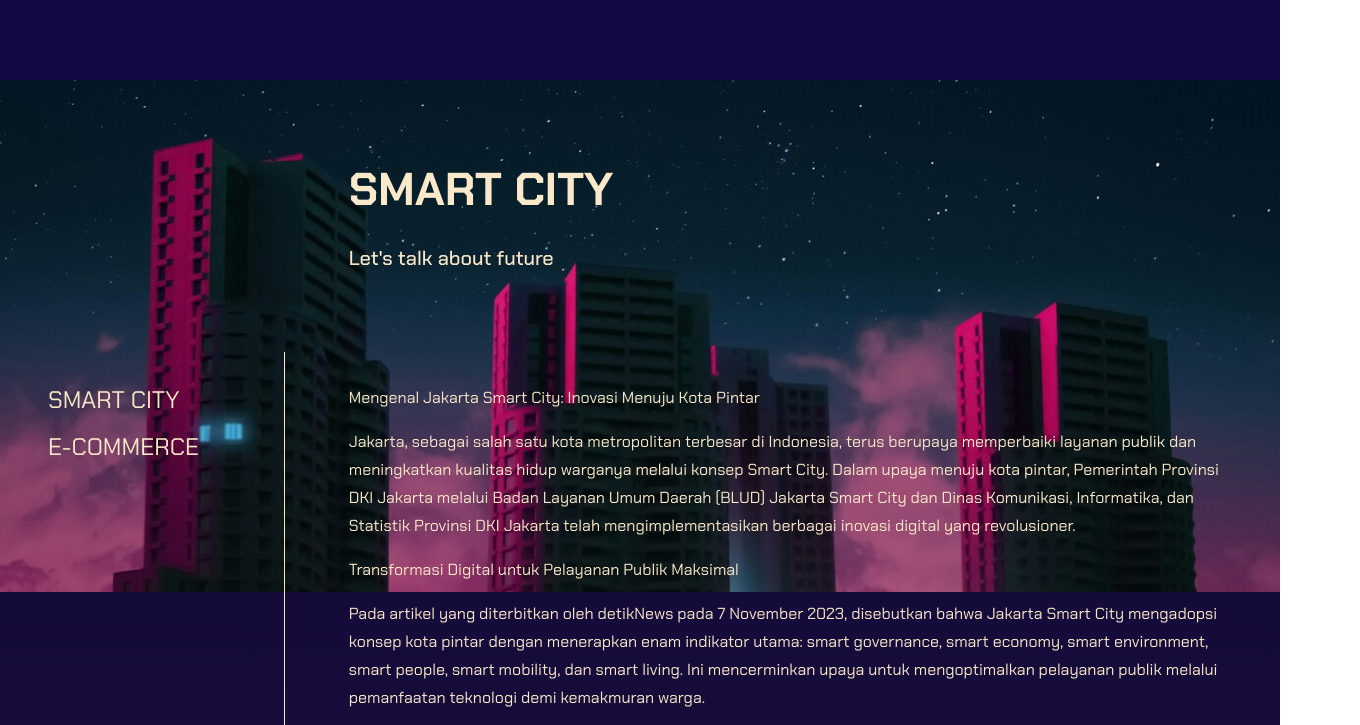
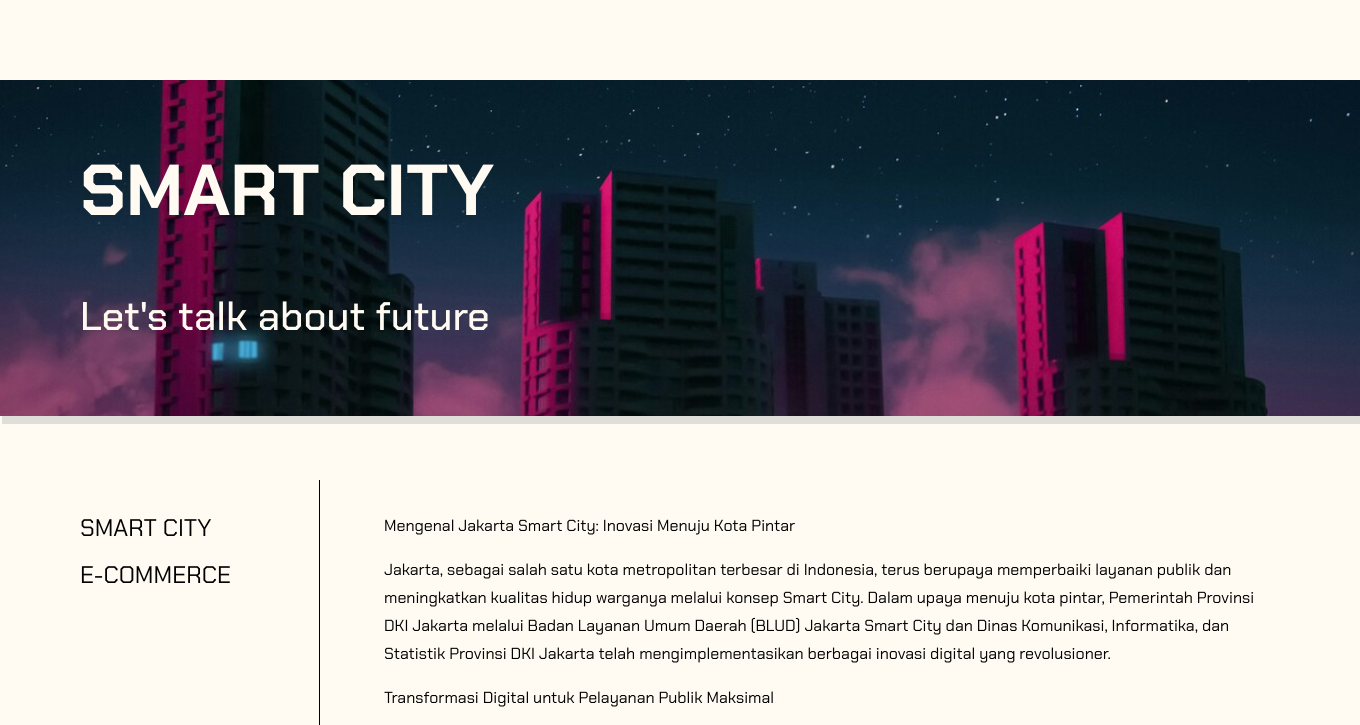
Before and after one commit to Fahrezi/blog-article, a plain HTML site: page index.html in a window 1280 px wide. Shown: the top 725 px of the page, 1360 px wide, since content can reach past the window. Drawn offline with Linux system fonts and the light colour scheme.

Commit message:
change style page

```diff
--- a/index.html
+++ b/index.html
@@ -7,12 +7,11 @@
   <style>
     @import url('https://fonts.googleapis.com/css2?family=Chakra+Petch:ital,wght@0,300;0,400;0,500;0,600;0,700;1,300;1,400;1,500;1,600;1,700&display=swap');
     body {
-      background: rgb(18,9,67);
-      background: linear-gradient(180deg, rgba(18,9,67,1) 0%, rgba(28,16,43,1) 100%);
-      color: #F9E8C9;
+      background: #fffbf2;
+      color: #010101;
       font-family: "Chakra Petch", sans-serif;
       margin: 5rem auto;
-      width: 1280px;
+      width: 1360px;
     }
     header {
       background-blend-mode: overlay;
@@ -20,27 +19,32 @@
       background-position: center;
       background-repeat: none;
       background-size: cover;
-      height: 26rem;
-      padding: 3rem;
+      color: #fffbf2;
+      height: 15rem;
+      padding: 3rem 5rem;
+      animation-duration: 2s;
+      animation-delay: 2s;
+      animation-name: box-shadow;
+      animation-timing-function: ease-in;
+      box-shadow: 5px 5px 0px 3px rgba(181,181,181,0.41);
     }
     header > * {
       margin-left: auto;
-      width: calc(80% - 4rem);
     }
     header > h1 {
-      font-size: 46px;
-      margin-bottom: 0;
+      font-size: 72px;
+      margin-top: 1rem;
+      margin-bottom: 1rem;
     }
     header > h4 {
-      font-size: 20px;
+      font-size: 40px;
       font-weight: 500;
     }
     section {
       column-gap: 4rem;
       display: grid;
       grid-template-columns: 20% 1fr;
-      margin-top: -19rem;
-      padding: 3rem;
+      padding: 3rem 5rem;
     }
 
     section > * {
@@ -48,7 +52,7 @@
     }
 
     section > ul {
-      border-right: solid 1px #F9E8C9;
+      border-right: solid 1px #010101;
       height: 500px;
     }
 
@@ -59,13 +63,23 @@
     }
 
     section > ul > li > a {
-      color: #F9E8C9;
+      color: #010101;
       text-decoration: none;
+    }
+
+    section > ul > li > a:hover {
+      text-decoration: underline;
     }
 
     section > div > p {
       font-size: 16px;
       line-height: 28px;
+    }
+
+    @keyframes box-shadow {
+      0% { box-shadow: 5px 5px 0px 3px rgba(181,181,181,0.41); }
+      50% { box-shadow: 20px 20px 0px 3px rgba(181,181,181,0.41); }
+      100% { box-shadow: 5px 5px 0px 3px rgba(181,181,181,0.41); }
     }
   </style>
 </head>
```
Also changed, not shown: index.css (added).
